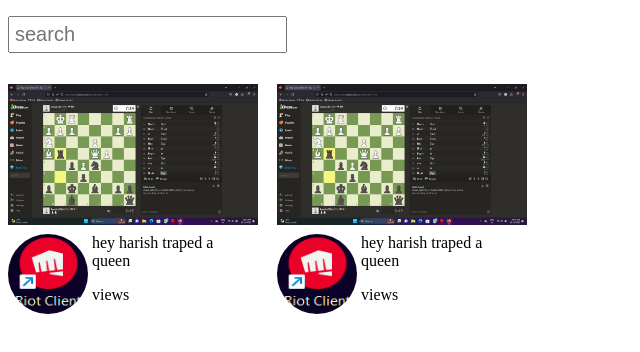
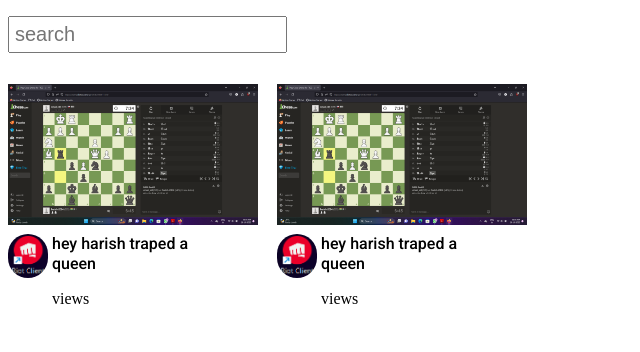
Before and after one commit to HarishM-git/you-tube, a plain HTML site: page index.html in a window 1280 px wide. Shown: the whole page, without its empty margins (0-640 px from the left). Drawn offline with Linux system fonts and the light colour scheme.

Commit message:
added new fonts

```diff
--- a/css.css
+++ b/css.css
@@ -33,6 +33,7 @@
 
 
 
+
 .channel-image{
   display: inline-block;
   vertical-align: top;
@@ -45,10 +46,12 @@
 }
 .channel-img{
 
-  width: 80px;
-  height:80px;
-  border-radius: 80px;
+  width: 40px;
+  border-radius: 90px;
 }
 .parag{
+  font-family: Roboto,Arial, Helvetica, sans-serif;
+  font-weight: 500;
+  line-height: 20px;
   margin-top: 0px;
 }
--- a/index.html
+++ b/index.html
@@ -4,7 +4,11 @@
   <meta charset="UTF-8">
   <meta name="viewport" content="width=device-width, initial-scale=1.0">
   <title>you-tube</title>
+
   <link rel="stylesheet" href="css.css">
+  <link rel="preconnect" href="https://fonts.googleapis.com">
+  <link rel="preconnect" href="https://fonts.gstatic.com" crossorigin>
+  <link href="https://fonts.googleapis.com/css2?family=Roboto:wght@500&display=swap" rel="stylesheet">
 </head>
 <body>
   <p><input placeholder="search" class="input-box" type="text"></p>
```
